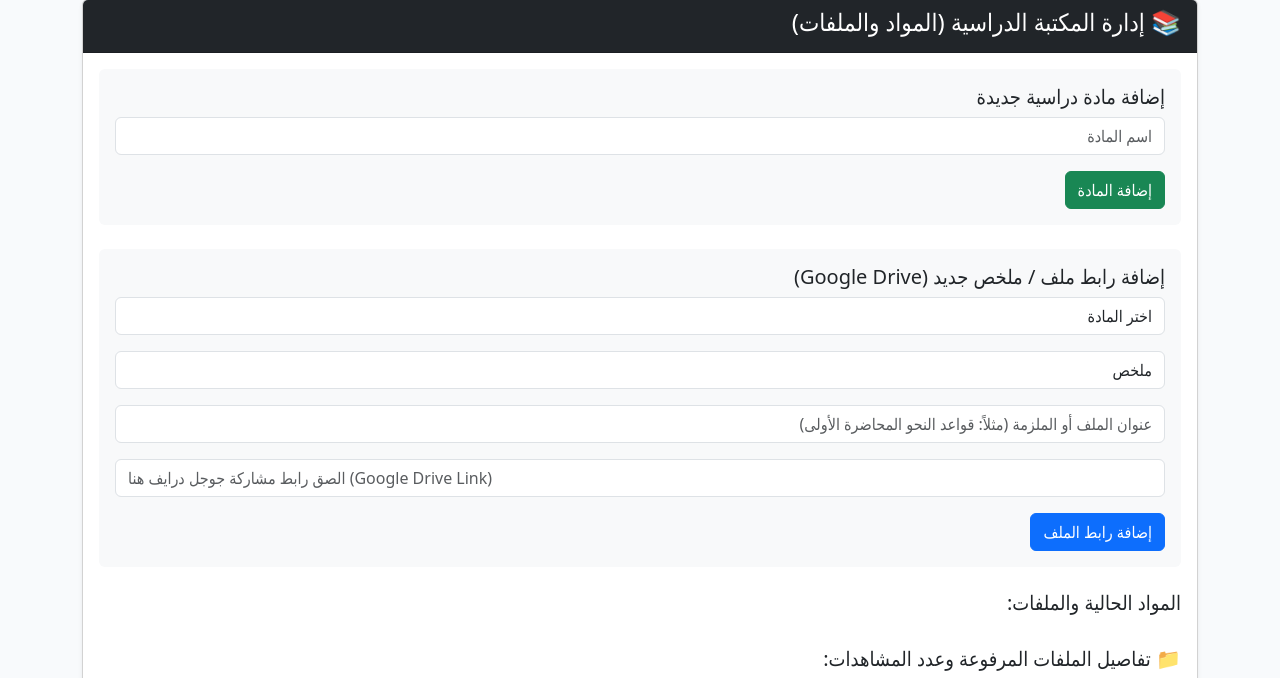
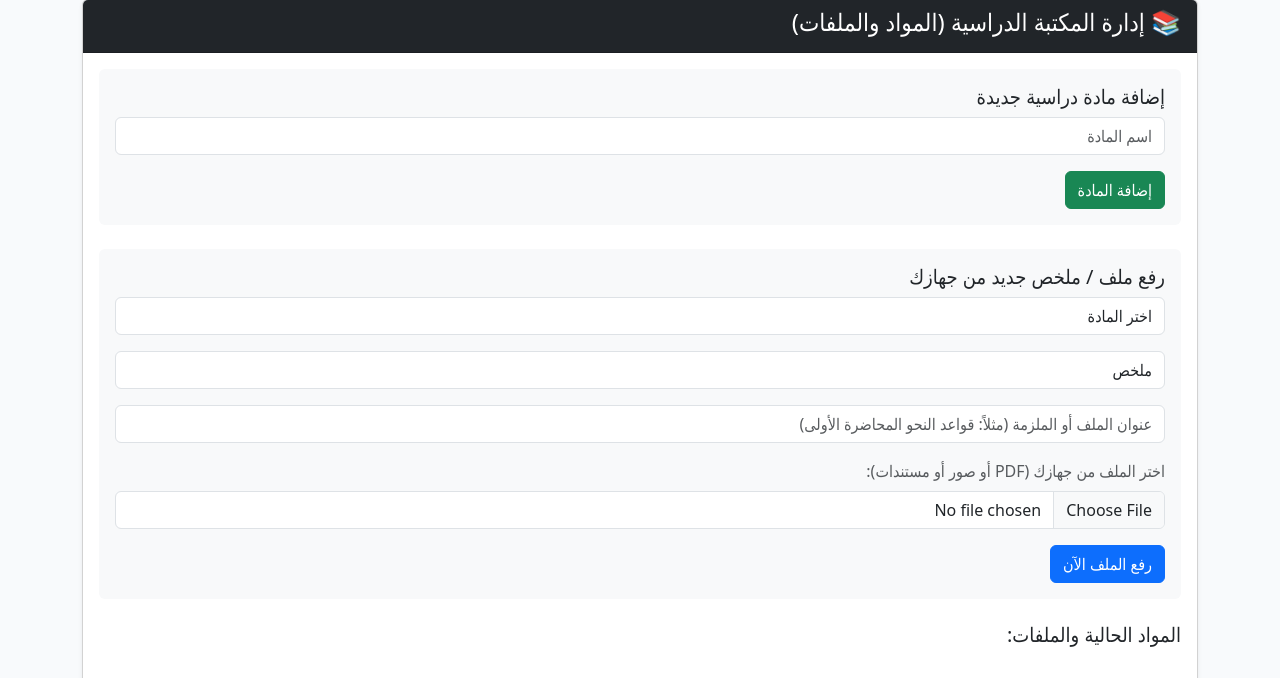
Before and after one commit to mahmoudambrator-glitch/Rank-in-Class, a Flask app: page /admin in a window 1280 px wide. Shown: the part 314-992 px from the top of the page. Run offline with Flask 3, Linux system fonts and the light colour scheme; data that the repository does not hold is empty.

Commit message:
Update admin.html

```diff
--- a/templates/admin.html
+++ b/templates/admin.html
@@ -51,8 +51,9 @@
             <button type="submit" class="btn btn-success">إضافة المادة</button>
         </form>
 
-        <form action="{{ url_for('add_file') }}" method="POST" class="mb-4 p-3 bg-light rounded">
-            <h5>إضافة رابط ملف / ملخص جديد (Google Drive)</h5>
+        <!-- نموذج رفع الملف محلياً -->
+        <form action="{{ url_for('add_file') }}" method="POST" enctype="multipart/form-data" class="mb-4 p-3 bg-light rounded">
+            <h5>رفع ملف / ملخص جديد من جهازك</h5>
             <div class="mb-3">
                 <select name="subject_id" class="form-control" required>
                     <option value="">اختر المادة</option>
@@ -73,9 +74,10 @@
                 <input type="text" name="title" class="form-control" placeholder="عنوان الملف أو الملزمة (مثلاً: قواعد النحو المحاضرة الأولى)" required>
             </div>
             <div class="mb-3">
-                <input type="url" name="drive_link" class="form-control" placeholder="الصق رابط مشاركة جوجل درايف هنا (Google Drive Link)" required>
+                <label class="form-label text-muted">اختر الملف من جهازك (PDF أو صور أو مستندات):</label>
+                <input type="file" name="file" class="form-control" required>
             </div>
-            <button type="submit" class="btn btn-primary">إضافة رابط الملف</button>
+            <button type="submit" class="btn btn-primary">رفع الملف الآن</button>
         </form>
 
         <h5>المواد الحالية والملفات:</h5>
@@ -143,7 +145,6 @@
                     </tr>
                 </thead>
                 <tbody>
-                    <!-- عرض أول 8 طلاب فقط في الصفحة الرئيسية -->
                     {% for student in students[:8] %}
                     <tr>
                         <td>{{ student.name }}</td>
@@ -171,7 +172,7 @@
     </div>
 </div>
 
-<!-- سجل نشاط الطلاب (الاستعلامات والتسجيلات) -->
+<!-- سجل نشاط الطلاب -->
 <div class="card shadow-sm mb-5">
     <div class="card-header bg-warning text-dark d-flex justify-content-between align-items-center">
         <h4 class="mb-0">📋 سجل نشاط الطلاب (من قام بالاستعلام أو التسجيل)</h4>
@@ -191,7 +192,6 @@
                     </tr>
                 </thead>
                 <tbody>
-                    <!-- عرض أول 8 أنشطة فقط في الصفحة الرئيسية -->
                     {% for activity in student_activities[:8] %}
                     <tr>
                         <td class="fw-bold">{{ activity.student_name }}</td>
@@ -225,7 +225,6 @@
         </button>
     </div>
     <div class="card-body">
-        <!-- زر تصفير سجلات الزيارات -->
         <form action="{{ url_for('clear_visits') }}" method="POST" class="mb-3" onsubmit="return confirm('هل أنت متأكد من تصفير جميع سجلات الزيارات؟');">
             <button type="submit" class="btn btn-danger btn-sm">🗑️ تصفير كل سجلات الزيارات</button>
         </form>
@@ -242,7 +241,6 @@
                         </tr>
                     </thead>
                     <tbody>
-                        <!-- عرض أول 8 زيارات فقط في الصفحة الرئيسية -->
                         {% for visit in recent_visits[:8] %}
                         <tr>
                             <td>
@@ -279,7 +277,6 @@
         </div>
     </div>
 </div>
-
 
 <!-- Modal عرض كل الطلاب -->
 <div class="modal fade" id="studentsModal" tabindex="-1" aria-labelledby="studentsModalLabel" aria-hidden="true">
@@ -326,7 +323,6 @@
     </div>
 </div>
 
-
 <!-- Modal عرض كل أنشطة الطلاب -->
 <div class="modal fade" id="activitiesModal" tabindex="-1" aria-labelledby="activitiesModalLabel" aria-hidden="true">
     <div class="modal-dialog modal-xl modal-dialog-scrollable">
@@ -368,7 +364,6 @@
         </div>
     </div>
 </div>
-
 
 <!-- Modal عرض كل الزيارات -->
 <div class="modal fade" id="visitsModal" tabindex="-1" aria-labelledby="visitsModalLabel" aria-hidden="true">
```
